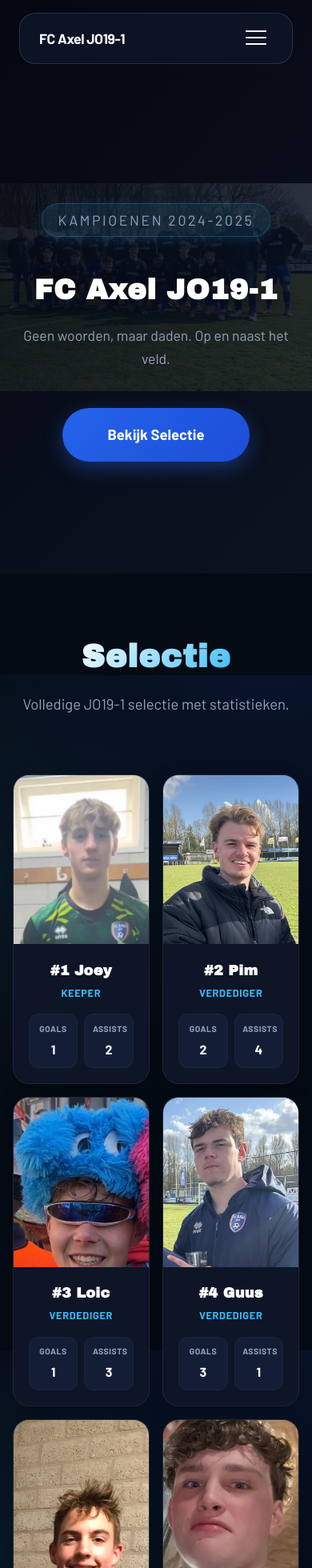
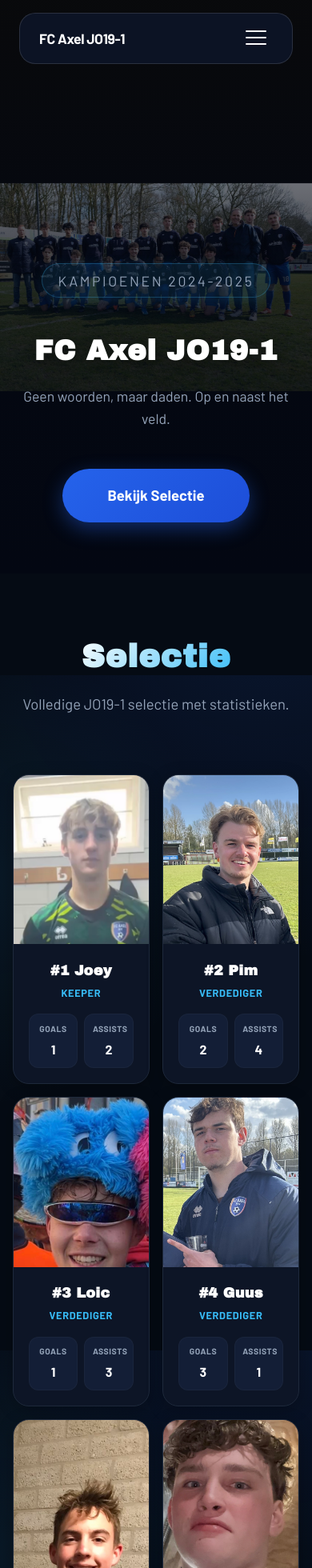
Before and after one commit to mickploegaert/fcaxel019, a Next.js app: page / in a window 390 px wide. Shown: the top 1960 px of the page at 80% size. Built offline with nearby package versions, Linux system fonts and the light colour scheme.

Commit message:
Update styling Guus Ferre, footer logo, mobile hero

```diff
--- a/app/globals.css
+++ b/app/globals.css
@@ -544,11 +544,6 @@
 }
 
 .footer-logo-standalone {
-  border-radius: 50%;
-  border: 2px solid rgba(255, 255, 255, 0.1);
-  padding: 8px;
-  background: rgba(255, 255, 255, 0.05); /* slightly visible outline */
-  box-shadow: 0 5px 25px rgba(0, 0, 0, 0.5);
   animation: float 6s ease-in-out infinite;
 }
 
@@ -676,7 +671,17 @@
 
   .nav-links.open { display: flex; }
 
-  .hero { min-height: 85vh; padding-top: 6rem; }
+  .hero {
+    min-height: 85vh;
+    padding-top: 10rem;
+    align-items: flex-end;
+    padding-bottom: 4rem;
+  }
+
+  .hero-overlay {
+    background: linear-gradient(to bottom, rgba(3,7,18,0.2) 0%, rgba(3,7,18,0.8) 50%, rgba(3,7,18,1) 100%);
+  }
+
   .section { padding: 4.5rem 0; }
 
   .player-grid { grid-template-columns: repeat(auto-fill, minmax(180px, 1fr)); gap: 1rem; }
--- a/lib/team-data.ts
+++ b/lib/team-data.ts
@@ -28,7 +28,7 @@
   { number: 1, name: "Joey", position: "Keeper", goals: 1, assists: 2, image: "/assets/images/joey1.jpg", imagePosition: "center top" },
   { number: 2, name: "Pim", position: "Verdediger", goals: 2, assists: 4, image: "/assets/images/pim2.jpg", imagePosition: "center top" },
   { number: 3, name: "Loic", position: "Verdediger", goals: 1, assists: 3, image: "/assets/images/loïc10.jpg", imagePosition: "center top" },
-  { number: 4, name: "Guus", position: "Verdediger", goals: 3, assists: 1, image: "/assets/images/guus4.jpg", imagePosition: "center top" },
+  { number: 4, name: "Guus", position: "Verdediger", goals: 3, assists: 1, image: "/assets/images/guus4.jpg", imagePosition: "center 15%" },
   { number: 5, name: "Thijmen", position: "Verdediger", goals: 12, assists: 5, image: "/assets/images/thijmen5.jpg", imagePosition: "center top" },
   { number: 6, name: "Teije", position: "Middenvelder", goals: 4, assists: 6, image: "/assets/images/teije6.jpg", imagePosition: "center top" },
   { number: 7, name: "Mick", position: "Middenvelder", goals: 2, assists: 3, image: "/assets/images/mick7.jpg", imagePosition: "center top" },
@@ -38,7 +38,7 @@
   { number: 11, name: "Tijn", position: "Aanvaller", goals: 7, assists: 4, image: "/assets/images/tijn11.jpg", imagePosition: "center top" },
   { number: 12, name: "Micah", position: "Wissel", goals: 2, assists: 3, image: "/assets/images/micah12.jpg", imagePosition: "center top" },
   { number: 13, name: "Merijn", position: "Wissel", goals: 4, assists: 1, image: "/assets/images/merijn13.jpg", imagePosition: "center top" },
-  { number: 14, name: "Ferre", position: "Wissel", goals: 3, assists: 2, image: "/assets/images/ferre14.jpg", imagePosition: "center top" }
+  { number: 14, name: "Ferre", position: "Wissel", goals: 3, assists: 2, image: "/assets/images/ferre14.jpg", imagePosition: "center 15%" }
 ];
 
 const matches: Match[] = [
```
